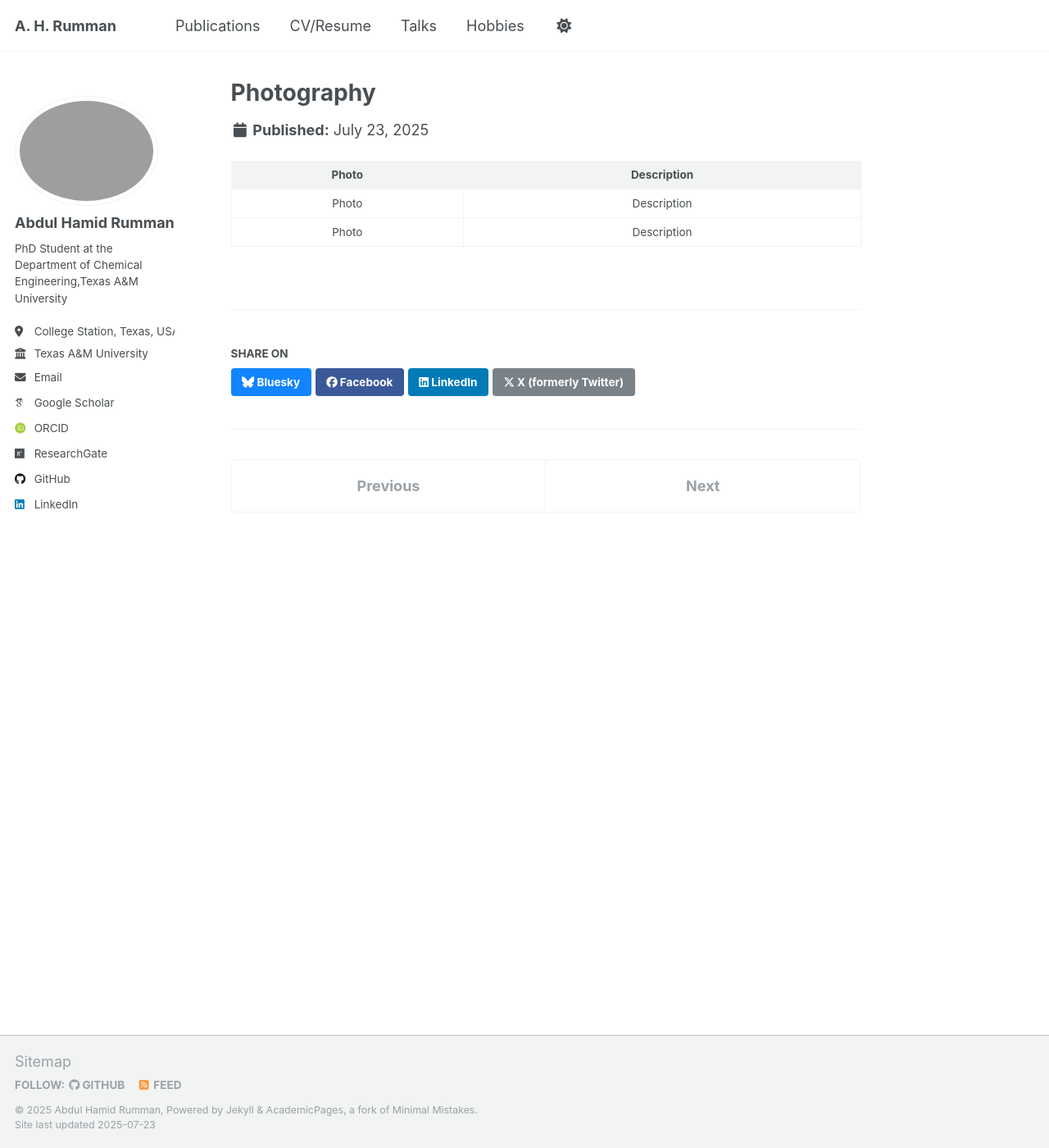
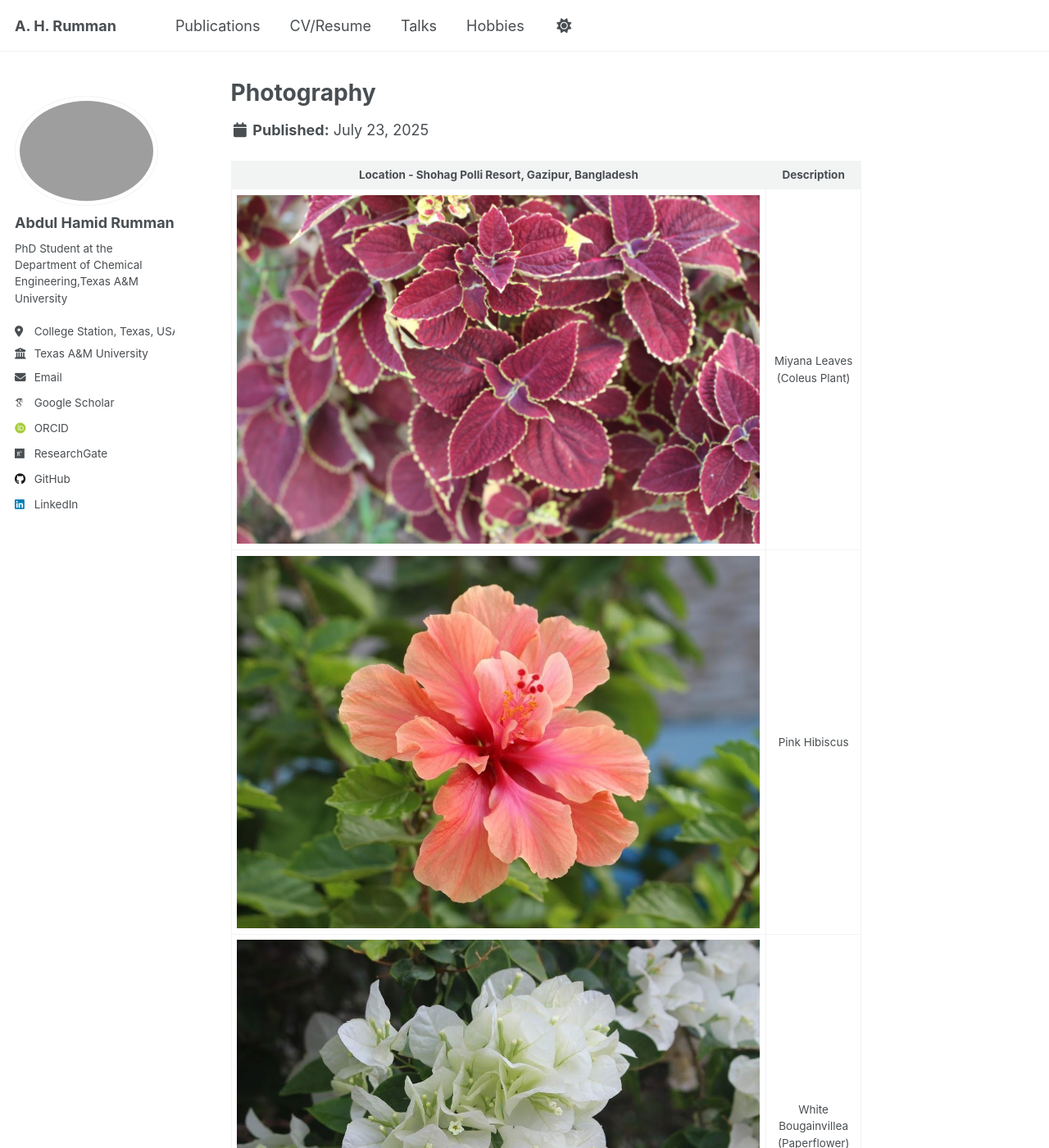
Before and after one commit to AbdulHamidRumman/abdulhamidrumman.github.io, a Jekyll site: the page built from _hobbies/hobbies-2.md, in a window 1280 px wide and 1400 px high. Shown: the whole window at 82% size. Built offline with Jekyll 4.4.1, drawn with Linux system fonts in a browser that asks for light colours; some web fonts are replaced; a script that is not in the unit is left out.

Commit message:
Update hobbies-2.md

```diff
--- a/_hobbies/hobbies-2.md
+++ b/_hobbies/hobbies-2.md
@@ -1,9 +1,10 @@
 ---
 title: "Photography"
-excerpt: "Photos taken using Canon 700D 18-55 Kit Lens<br/><img src='/images/photography/photo1.jpg' width='500px' height='300px'>"
+excerpt: "Photos taken using Canon 700D 18-55 Kit Lens [Click To View Photos](abdulhamidrumman.github.io/hobbies/hobbies-2/)<br/><img src='/images/photography/photo1.jpg' width='800px' height='480px'>"
 collection: hobbies
 ---
-Photo | Description
+Location - Shohag Polli Resort, Gazipur, Bangladesh | Description
 :-----------------------------:|:------------------------------------:
-Photo | Description
-Photo | Description
+![Photo1](/images/photography/photo1.jpg) | Miyana Leaves (Coleus Plant)
+![Flower1](/images/photography/flower1.jpg) | Pink Hibiscus
+![Flower2](/images/photography/flower2.jpg) | White Bougainvillea (Paperflower)
```
